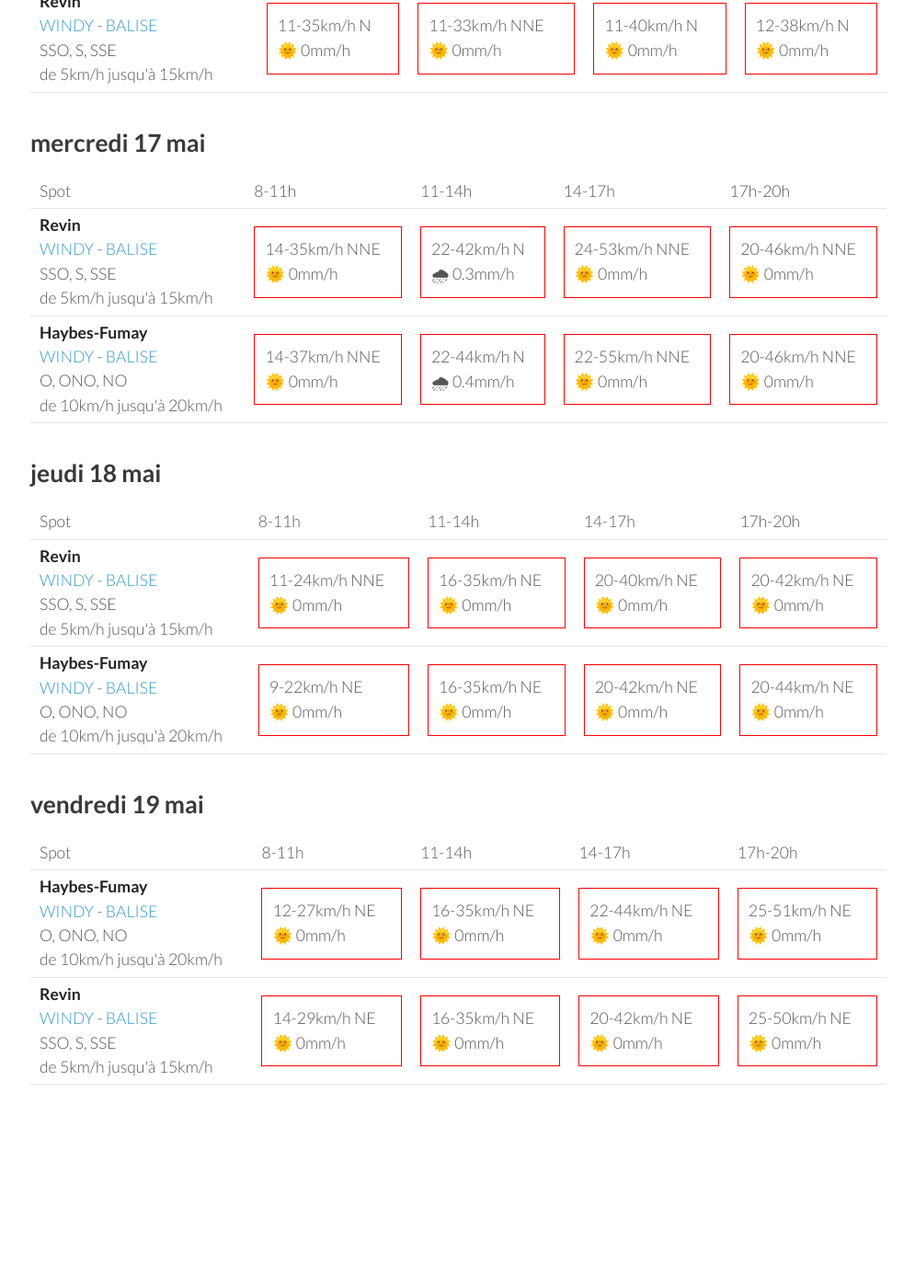
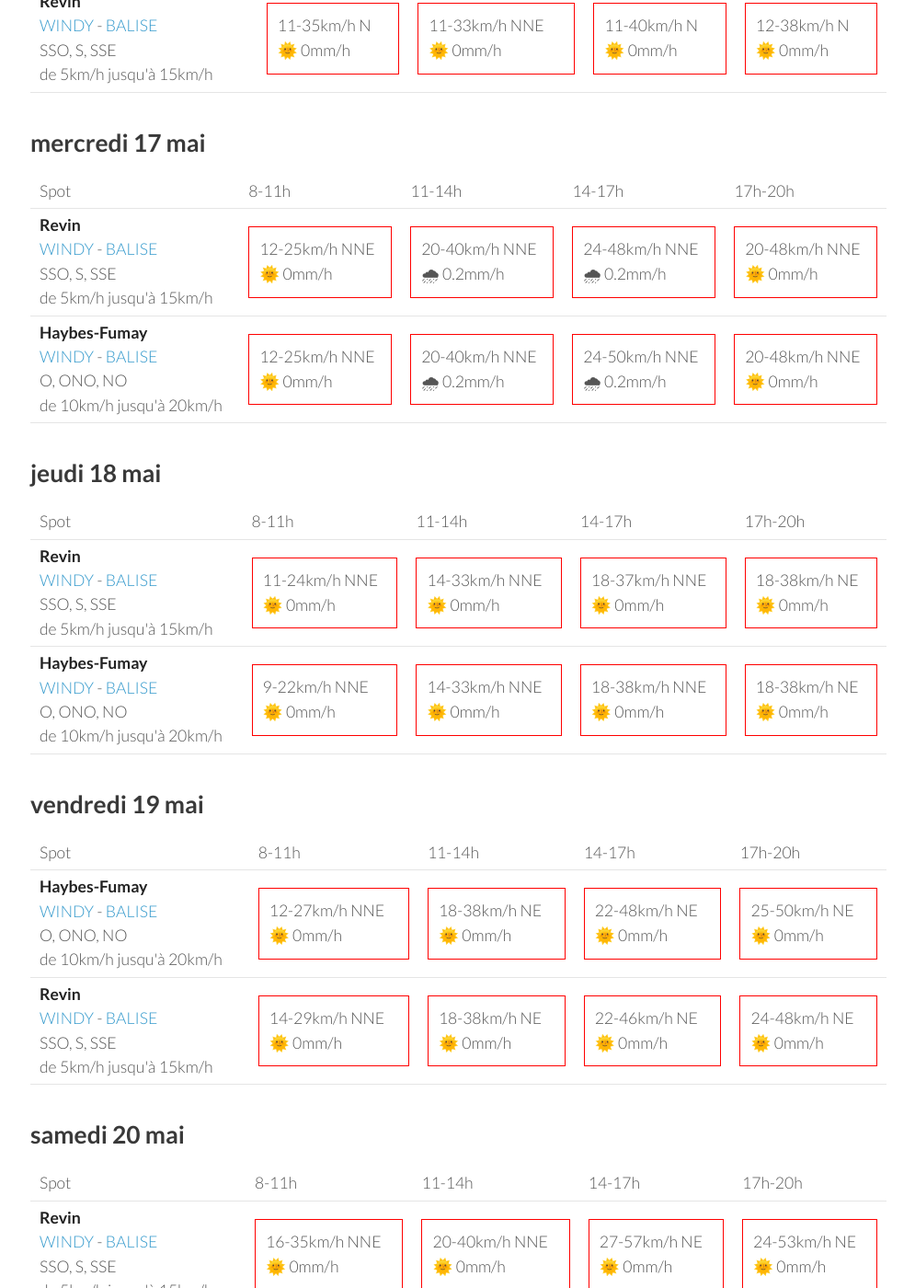
Before and after one commit to parapente-dans-le-nord/parapente-dans-le-nord.github.io, a Jekyll site: the page built from ardennes.markdown, in a window 1280 px wide and 1400 px high, scrolled down 859 px. Shown: the whole window at 92% size, without its empty margins (25-1020 px from the left). Built offline with Jekyll 4.4.1, drawn with Linux system fonts in a browser that asks for light colours; before the commit the page ends 2166 px from its top, so only the background shows below that; some of the changed text lies outside the part shown.

Commit message:
update index.markdown

```diff
--- a/ardennes.markdown
+++ b/ardennes.markdown
@@ -96,20 +96,20 @@ page mise à jour le lundi 15 mai 06:10
 <tr>
         <td><strong>Revin</strong><br><a href="https://windy.com/49.948/4.625?49.543,4.625,8">WINDY</a> - <span class=""><a href="http://www.balisemeteo.com/balise.php?idBalise=5019">BALISE</a> </span><br> <span class="vent-favorable">SSO, S, SSE</span><br><span class="force-vent">de 5km/h jusqu'à 15km/h</span> </td>
 
-            <td><div class="not-flyable"><p>14-35km/h NNE</p><p>🌞 0mm/h</p></div></td>
-            <td><div class="not-flyable"><p>22-42km/h N</p><p>🌧 0.3mm/h</p></div></td>
-            <td><div class="not-flyable"><p>24-53km/h NNE</p><p>🌞 0mm/h</p></div></td>
-            <td><div class="not-flyable"><p>20-46km/h NNE</p><p>🌞 0mm/h</p></div></td>
+            <td><div class="not-flyable"><p>12-25km/h NNE</p><p>🌞 0mm/h</p></div></td>
+            <td><div class="not-flyable"><p>20-40km/h NNE</p><p>🌧 0.2mm/h</p></div></td>
+            <td><div class="not-flyable"><p>24-48km/h NNE</p><p>🌧 0.2mm/h</p></div></td>
+            <td><div class="not-flyable"><p>20-48km/h NNE</p><p>🌞 0mm/h</p></div></td>
 
 
     </tr>
 <tr>
         <td><strong>Haybes-Fumay</strong><br><a href="https://windy.com/49.998/4.715?49.913,4.738,10">WINDY</a> - <span class=""><a href="http://www.balisemeteo.com/balise.php?idBalise=104">BALISE</a> </span><br> <span class="vent-favorable">O, ONO, NO</span><br><span class="force-vent">de 10km/h jusqu'à 20km/h</span> </td>
 
-            <td><div class="not-flyable"><p>14-37km/h NNE</p><p>🌞 0mm/h</p></div></td>
-            <td><div class="not-flyable"><p>22-44km/h N</p><p>🌧 0.4mm/h</p></div></td>
-            <td><div class="not-flyable"><p>22-55km/h NNE</p><p>🌞 0mm/h</p></div></td>
-            <td><div class="not-flyable"><p>20-46km/h NNE</p><p>🌞 0mm/h</p></div></td>
+            <td><div class="not-flyable"><p>12-25km/h NNE</p><p>🌞 0mm/h</p></div></td>
+            <td><div class="not-flyable"><p>20-40km/h NNE</p><p>🌧 0.2mm/h</p></div></td>
+            <td><div class="not-flyable"><p>24-50km/h NNE</p><p>🌧 0.2mm/h</p></div></td>
+            <td><div class="not-flyable"><p>20-48km/h NNE</p><p>🌞 0mm/h</p></div></td>
 
 
     </tr>
@@ -133,19 +133,19 @@ page mise à jour le lundi 15 mai 06:10
         <td><strong>Revin</strong><br><a href="https://windy.com/49.948/4.625?49.543,4.625,8">WINDY</a> - <span class=""><a href="http://www.balisemeteo.com/balise.php?idBalise=5019">BALISE</a> </span><br> <span class="vent-favorable">SSO, S, SSE</span><br><span class="force-vent">de 5km/h jusqu'à 15km/h</span> </td>
 
             <td><div class="not-flyable"><p>11-24km/h NNE</p><p>🌞 0mm/h</p></div></td>
-            <td><div class="not-flyable"><p>16-35km/h NE</p><p>🌞 0mm/h</p></div></td>
-            <td><div class="not-flyable"><p>20-40km/h NE</p><p>🌞 0mm/h</p></div></td>
-            <td><div class="not-flyable"><p>20-42km/h NE</p><p>🌞 0mm/h</p></div></td>
+            <td><div class="not-flyable"><p>14-33km/h NNE</p><p>🌞 0mm/h</p></div></td>
+            <td><div class="not-flyable"><p>18-37km/h NNE</p><p>🌞 0mm/h</p></div></td>
+            <td><div class="not-flyable"><p>18-38km/h NE</p><p>🌞 0mm/h</p></div></td>
 
 
     </tr>
 <tr>
         <td><strong>Haybes-Fumay</strong><br><a href="https://windy.com/49.998/4.715?49.913,4.738,10">WINDY</a> - <span class=""><a href="http://www.balisemeteo.com/balise.php?idBalise=104">BALISE</a> </span><br> <span class="vent-favorable">O, ONO, NO</span><br><span class="force-vent">de 10km/h jusqu'à 20km/h</span> </td>
 
-            <td><div class="not-flyable"><p>9-22km/h NE</p><p>🌞 0mm/h</p></div></td>
-            <td><div class="not-flyable"><p>16-35km/h NE</p><p>🌞 0mm/h</p></div></td>
-            <td><div class="not-flyable"><p>20-42km/h NE</p><p>🌞 0mm/h</p></div></td>
-            <td><div class="not-flyable"><p>20-44km/h NE</p><p>🌞 0mm/h</p></div></td>
+            <td><div class="not-flyable"><p>9-22km/h NNE</p><p>🌞 0mm/h</p></div></td>
+            <td><div class="not-flyable"><p>14-33km/h NNE</p><p>🌞 0mm/h</p></div></td>
+            <td><div class="not-flyable"><p>18-38km/h NNE</p><p>🌞 0mm/h</p></div></td>
+            <td><div class="not-flyable"><p>18-38km/h NE</p><p>🌞 0mm/h</p></div></td>
 
 
     </tr>
@@ -168,20 +168,20 @@ page mise à jour le lundi 15 mai 06:10
 <tr>
         <td><strong>Haybes-Fumay</strong><br><a href="https://windy.com/49.998/4.715?49.913,4.738,10">WINDY</a> - <span class=""><a href="http://www.balisemeteo.com/balise.php?idBalise=104">BALISE</a> </span><br> <span class="vent-favorable">O, ONO, NO</span><br><span class="force-vent">de 10km/h jusqu'à 20km/h</span> </td>
 
-            <td><div class="not-flyable"><p>12-27km/h NE</p><p>🌞 0mm/h</p></div></td>
-            <td><div class="not-flyable"><p>16-35km/h NE</p><p>🌞 0mm/h</p></div></td>
-            <td><div class="not-flyable"><p>22-44km/h NE</p><p>🌞 0mm/h</p></div></td>
-            <td><div class="not-flyable"><p>25-51km/h NE</p><p>🌞 0mm/h</p></div></td>
+            <td><div class="not-flyable"><p>12-27km/h NNE</p><p>🌞 0mm/h</p></div></td>
+            <td><div class="not-flyable"><p>18-38km/h NE</p><p>🌞 0mm/h</p></div></td>
+            <td><div class="not-flyable"><p>22-48km/h NE</p><p>🌞 0mm/h</p></div></td>
+            <td><div class="not-flyable"><p>25-50km/h NE</p><p>🌞 0mm/h</p></div></td>
 
 
     </tr>
 <tr>
         <td><strong>Revin</strong><br><a href="https://windy.com/49.948/4.625?49.543,4.625,8">WINDY</a> - <span class=""><a href="http://www.balisemeteo.com/balise.php?idBalise=5019">BALISE</a> </span><br> <span class="vent-favorable">SSO, S, SSE</span><br><span class="force-vent">de 5km/h jusqu'à 15km/h</span> </td>
 
-            <td><div class="not-flyable"><p>14-29km/h NE</p><p>🌞 0mm/h</p></div></td>
-            <td><div class="not-flyable"><p>16-35km/h NE</p><p>🌞 0mm/h</p></div></td>
-            <td><div class="not-flyable"><p>20-42km/h NE</p><p>🌞 0mm/h</p></div></td>
-            <td><div class="not-flyable"><p>25-50km/h NE</p><p>🌞 0mm/h</p></div></td>
+            <td><div class="not-flyable"><p>14-29km/h NNE</p><p>🌞 0mm/h</p></div></td>
+            <td><div class="not-flyable"><p>18-38km/h NE</p><p>🌞 0mm/h</p></div></td>
+            <td><div class="not-flyable"><p>22-46km/h NE</p><p>🌞 0mm/h</p></div></td>
+            <td><div class="not-flyable"><p>24-48km/h NE</p><p>🌞 0mm/h</p></div></td>
 
 
     </tr>
@@ -189,3 +189,39 @@ page mise à jour le lundi 15 mai 06:10
 </tbody>
 </table>
 {:/}
+## samedi 20 mai
+
+{::nomarkdown}
+<table>
+  <tbody>
+    <tr>
+      <td>Spot</td>
+      <td>8-11h</td>
+      <td>11-14h</td>
+      <td>14-17h</td>
+      <td>17h-20h</td>
+    </tr>
+<tr>
+        <td><strong>Revin</strong><br><a href="https://windy.com/49.948/4.625?49.543,4.625,8">WINDY</a> - <span class=""><a href="http://www.balisemeteo.com/balise.php?idBalise=5019">BALISE</a> </span><br> <span class="vent-favorable">SSO, S, SSE</span><br><span class="force-vent">de 5km/h jusqu'à 15km/h</span> </td>
+
+            <td><div class="not-flyable"><p>16-35km/h NNE</p><p>🌞 0mm/h</p></div></td>
+            <td><div class="not-flyable"><p>20-40km/h NNE</p><p>🌞 0mm/h</p></div></td>
+            <td><div class="not-flyable"><p>27-57km/h NE</p><p>🌞 0mm/h</p></div></td>
+            <td><div class="not-flyable"><p>24-53km/h NE</p><p>🌞 0mm/h</p></div></td>
+
+
+    </tr>
+<tr>
+        <td><strong>Haybes-Fumay</strong><br><a href="https://windy.com/49.998/4.715?49.913,4.738,10">WINDY</a> - <span class=""><a href="http://www.balisemeteo.com/balise.php?idBalise=104">BALISE</a> </span><br> <span class="vent-favorable">O, ONO, NO</span><br><span class="force-vent">de 10km/h jusqu'à 20km/h</span> </td>
+
+            <td><div class="not-flyable"><p>14-31km/h NE</p><p>🌞 0mm/h</p></div></td>
+            <td><div class="not-flyable"><p>20-42km/h NNE</p><p>🌞 0mm/h</p></div></td>
+            <td><div class="not-flyable"><p>25-57km/h NE</p><p>🌞 0mm/h</p></div></td>
+            <td><div class="not-flyable"><p>24-51km/h NE</p><p>🌞 0mm/h</p></div></td>
+
+
+    </tr>
+
+</tbody>
+</table>
+{:/}
```
Also changed, not shown: other parts of ardennes.markdown (+1 -1 lines).
